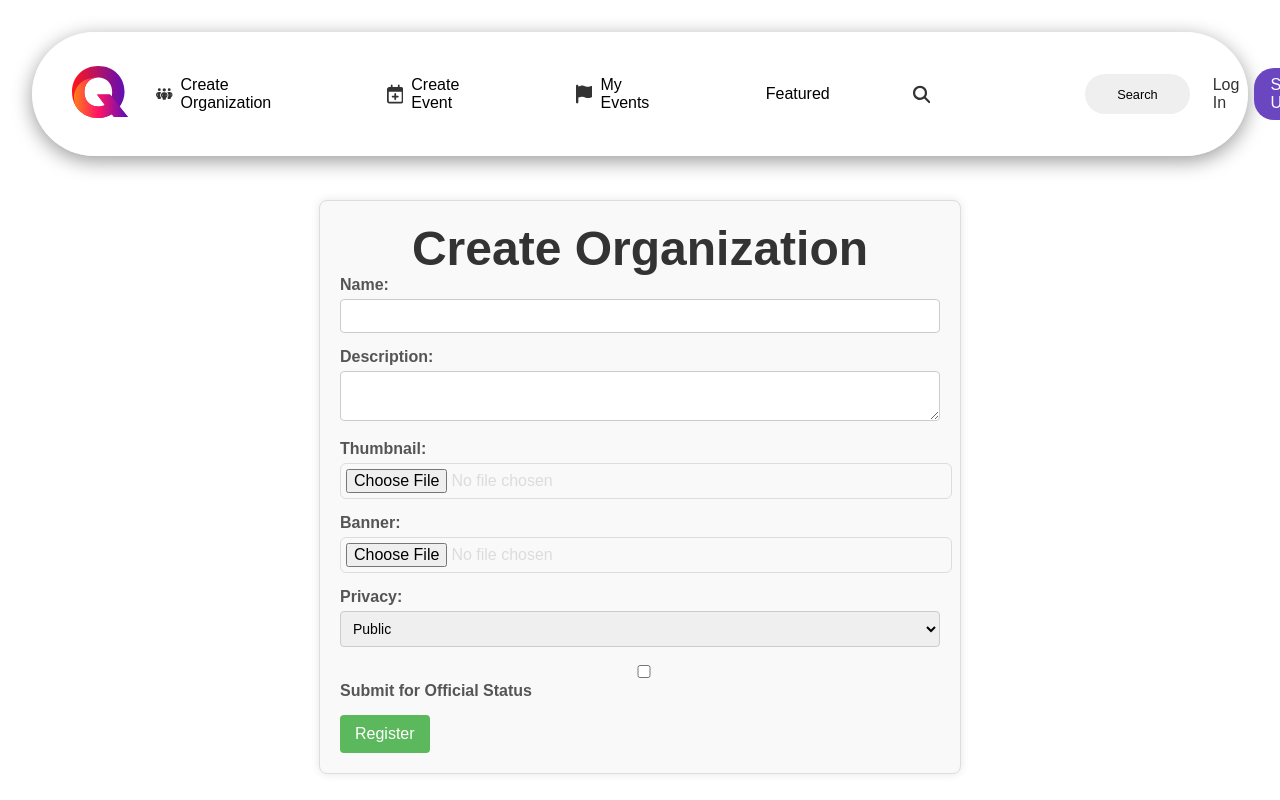
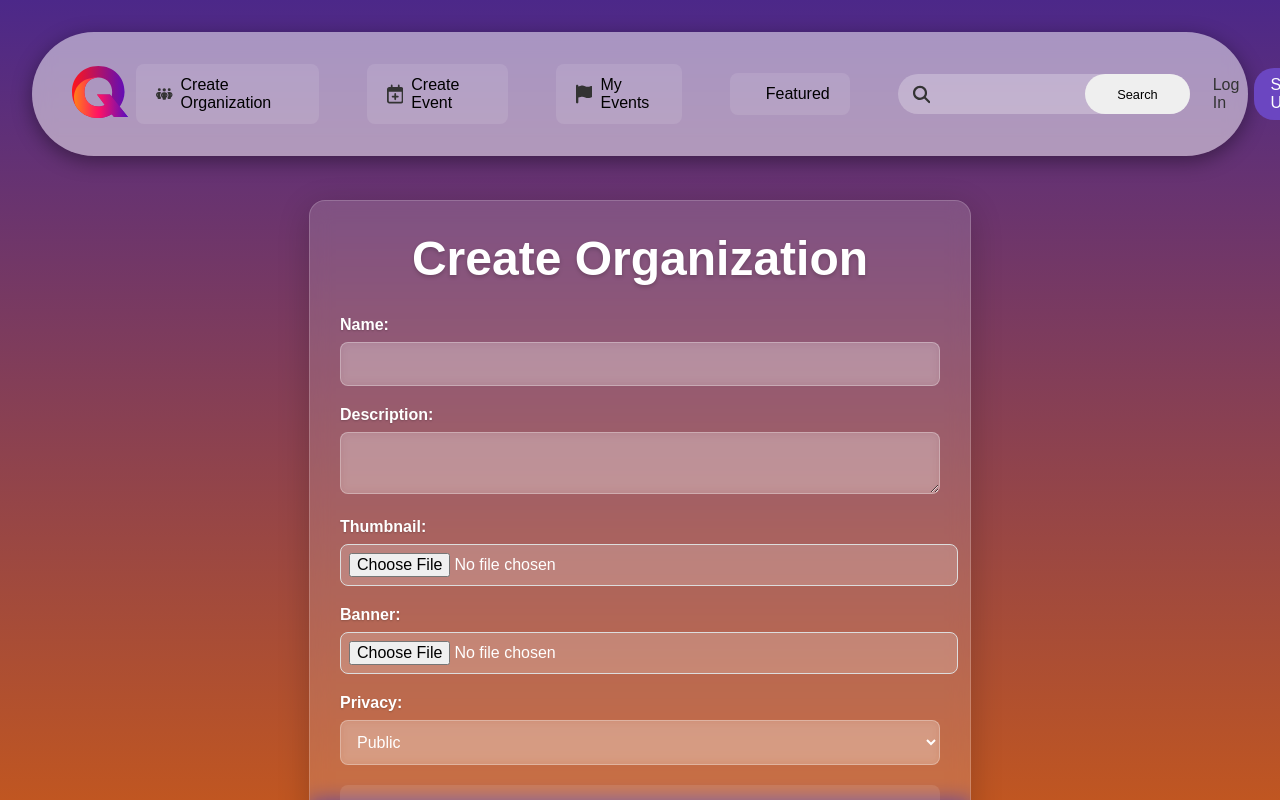
Before and after one commit to CameronGrenier/the-quad, a React (Create React App) app in the folder client/: page /register-organization in a window 1280 px wide. Shown: the top 800 px of the page. Built offline with nearby package versions, Linux system fonts and the light colour scheme; no server answers; some icons are missing.

Commit message:
enhance Organization Registration styles and improve checkbox layout for better user experience

```diff
--- a/client/src/components/OrganizationRegistration.css
+++ b/client/src/components/OrganizationRegistration.css
@@ -1,39 +1,62 @@
+body {
+    /* Darker shades of purple and orange */
+    background: linear-gradient(to bottom, #4c2889, #c05621);
+    background-attachment: fixed;
+    min-height: 100vh;
+    margin: 0;
+}
+
 .registration-container {
   max-width: 600px;
   margin: 20px auto;
-  padding: 20px;
-  border: 1px solid #ddd;
-  border-radius: 8px;
-  box-shadow: 0 0 10px rgba(0, 0, 0, 0.1);
-  background-color: #f9f9f9;
+  padding: 30px;
+  border-radius: 16px;
+  /* Frosted glass effect */
+  background: rgba(255, 255, 255, 0.15);
+  backdrop-filter: blur(10px);
+  -webkit-backdrop-filter: blur(10px); /* For Safari */
+  box-shadow: 0 8px 32px rgba(0, 0, 0, 0.2);
+  border: 1px solid rgba(255, 255, 255, 0.18);
   margin-top: 200px;
 }
 
 .registration-container h2 {
   text-align: center;
-  color: #333;
+  color: white;
+  margin-bottom: 30px;
+  text-shadow: 0 2px 4px rgba(0, 0, 0, 0.2);
 }
 
 .form-group {
-  margin-bottom: 15px;
+  margin-bottom: 20px;
 }
 
 .form-group label {
   display: block;
-  margin-bottom: 5px;
+  margin-bottom: 8px;
   font-weight: bold;
-  color: #555;
+  color: white;
+  text-shadow: 0 1px 2px rgba(0, 0, 0, 0.2);
 }
 
 .form-group input[type="text"],
 .form-group textarea,
 .form-group select {
   width: 100%;
-  padding: 8px;
-  border: 1px solid #ccc;
-  border-radius: 4px;
+  padding: 12px;
+  border: 1px solid rgba(255, 255, 255, 0.3);
+  border-radius: 8px;
   box-sizing: border-box;
-  font-size: 14px;
+  font-size: 16px;
+  background: rgba(255, 255, 255, 0.2);
+  color: white;
+  backdrop-filter: blur(5px);
+  -webkit-backdrop-filter: blur(5px);
+}
+
+.form-group input::placeholder,
+.form-group textarea::placeholder {
+  color: rgba(255, 255, 255, 0.7);
 }
 
 .form-group textarea {
@@ -41,29 +64,68 @@
 }
 
 .form-group input[type="file"] {
-  padding: 5px;
+  padding: 8px;
+  background: rgba(255, 255, 255, 0.2);
+  border-radius: 8px;
+  color: white;
 }
 
 .form-group input[type="checkbox"] {
-  margin-right: 5px;
+  margin-right: 8px;
+  accent-color: #6b46c1;
 }
 
 .submit-button {
-  background-color: #5cb85c;
+  background-color: rgba(73, 0, 133, 0.8);
   color: white;
-  padding: 10px 15px;
+  padding: 12px 20px;
   border: none;
-  border-radius: 4px;
+  border-radius: 8px;
   cursor: pointer;
   font-size: 16px;
+  font-weight: bold;
+  backdrop-filter: blur(5px);
+  -webkit-backdrop-filter: blur(5px);
+  transition: background-color 0.3s, transform 0.2s;
+  width: 100%;
+  margin-top: 10px;
 }
 
 .submit-button:hover {
-  background-color: #449d44;
+  background-color: rgb(153, 0, 184);
+  transform: translateY(-2px);
 }
 
 .error {
-  color: #d9534f;
+  color: #ff8080;
   font-size: 14px;
   margin-top: 5px;
+  font-weight: 500;
 }
+
+/* Style for the checkbox container */
+.checkbox-group {
+  display: flex;
+  flex-direction: row;
+  justify-content: space-between;
+  align-items: center;
+  border-radius: 8px;
+  padding: 12px;
+  background: rgba(255, 255, 255, 0.1);
+}
+
+/* Style for the label inside checkbox group */
+.checkbox-group label {
+  margin-bottom: 0;
+  flex-grow: 1;
+}
+
+/* Style for the checkbox input */
+.checkbox-group input[type="checkbox"] {
+  margin-left: 10px;
+  margin-right: 0;
+  order: 2;
+  width: 18px;
+  height: 18px;
+  accent-color: rgba(95, 0, 204, 0.8);
+}
--- a/client/src/components/OrganizationRegistration.js
+++ b/client/src/components/OrganizationRegistration.js
@@ -143,16 +143,15 @@ function OrganizationRegistration() {
             <option value="private">Admin Invite Only</option>
           </select>
         </div>
-        <div className="form-group">
-          <label>
+        <div className="form-group checkbox-group">
+          <label htmlFor="submitForOfficialStatus">Submit for Official Status</label>
           <input
             type="checkbox"
+            id="submitForOfficialStatus"
             name="submitForOfficialStatus"
             checked={formData.submitForOfficialStatus}
             onChange={handleChange}
           />
-            Submit for Official Status
-          </label>
         </div>
         <button type="submit" className="submit-button">Register</button>
       </form>
```
Lines whose indentation alone changed are shown as unchanged.
